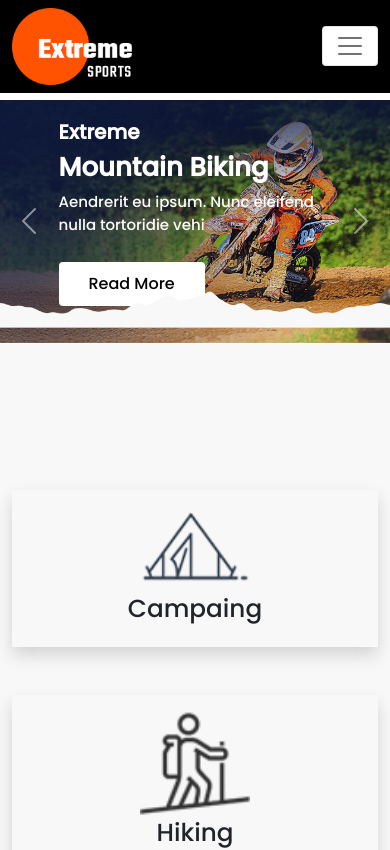
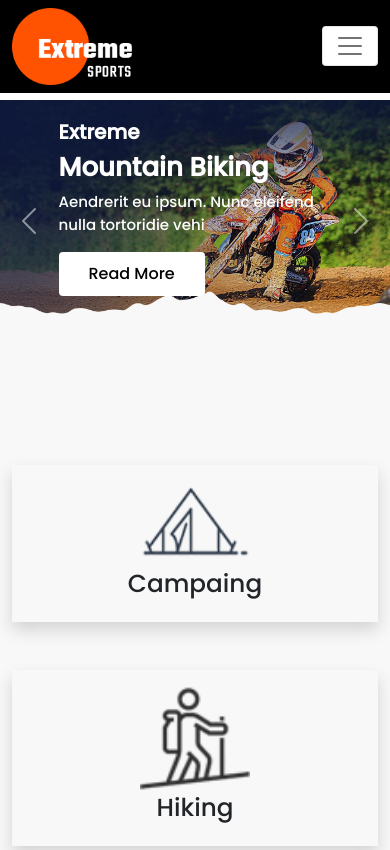
Before and after one commit to BasharatAliKing/Extreme-Sports-On-React, a React (Create React App) app: page / in a window 390 px wide. Shown: the top 850 px of the page. Built offline with nearby package versions, Linux system fonts and the light colour scheme.

Commit message:
edit readme and add new.md

```diff
--- a/src/App.css
+++ b/src/App.css
@@ -499,7 +499,7 @@ font-weight: bolder;
         width: 100%;
     }
     #home .btn{
-        margin-top: 10px;
+        margin-top: 0px;
         font-size: 16px;
         padding: 10px 30px;
     }
@@ -517,7 +517,7 @@ font-weight: bolder;
     }
     #hiking{
         text-align: center;
-
+        margin-top: -75px;
     }
     #hiking img{
         width: 30%;
@@ -604,4 +604,11 @@ font-weight: bolder;
         margin-top: -50px;
         padding-top: 130px;
     }
+    #footer img{
+        width: 120%;
+    }
+    #footer .col-lg-4 i{
+        font-size: 18px;
+        padding: 15px 18px;
+    }
 }
```
